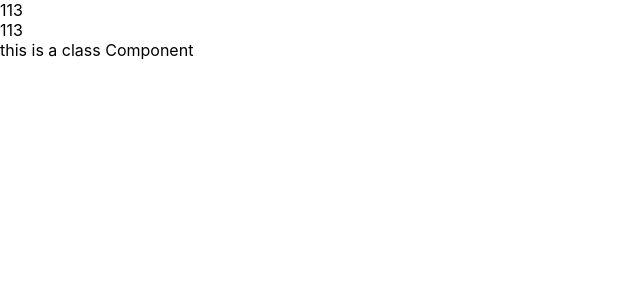
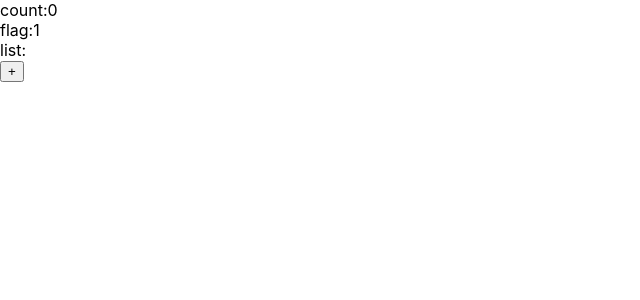
Before and after one commit to SionTianYin/react-basic, a React (Create React App) app: page / in a window 1280 px wide. Shown: the top 300 px of the page, without its empty margins (0-640 px from the left). Built offline with nearby package versions, Linux system fonts and the light colour scheme.

Commit message:
modified:   src/App.js 	new file:   src/Before.js

```diff
--- a/src/App.js
+++ b/src/App.js
@@ -1,147 +1,29 @@
-// // 1.识别常规的变量
-// const name = 'ELise'
-// // 2.原生js调用
-// const getAge = () =>{
-//   return 24
-// }
-// // 3.三元运算符
-// const flag = true
-
-// function MyButton() {
-//   return (
-//     <button>
-//       I'm a button
-//     </button>
-//   );
-// }
-
-// export default function MyApp() {
-//   return (
-//     <div className="App">
-//       <h1>{name}</h1>
-//       {getAge()}
-//       {flag ? 'nice': 'ass'}
-//       {console.log('hello world')}
-//       <MyButton />
-//     </div>
-//   );
-// }
-
-// 列表渲染：map songs.map(item => <li>{item.name}</li>
-// 重复渲染的是哪个模板，就return谁
-// const songs = [
-//   { id: 1, name: '痴心绝对' },
-//   { id: 2, name: '像我这样的人' },
-//   { id: 3, name: '南山南' }
-// ]
-
-// function App() {
-//   return (
-//     <div className="App">
-//       <ul>
-//         {
-//           songs.map(song => <li key={song.id}>{song.name}/</li>)
-//         }
-//       </ul>
-//     </div>
-//   )
-// }
-
-
-// // export default App
-// // 来个布尔值
-// const flag = true
-// function App() {
-//   return (
-//     <div className="App">
-//       {/* 条件渲染字符串 */}
-//       {flag ? 'react真有趣' : 'vue真有趣'}
-//       {/* 条件渲染标签/组件 */}
-//       {flag ? (
-//         <div>
-//           <span>this is span</span>
-//         </div>) : null}
-//     </div>
-//   )
-// }
-// export default App
-
-// const getHtag = (type) =>{
-//   if(type === 1){
-//     return <h1>this is h1</h1>
-//   }
-//   if(type === 2){
-//     return <h2>this is h2</h2>
-//   }
-//   if(type === 3){
-//     return <h3>this is h3</h3>
-//   }
-// }
-
-// function App(){
-//   return(
-//     <div classname = "App">
-//       {getHtag(1)}
-//       {getHtag(2)}
-//       {getHtag(3)}
-//     </div>
-//   )
-// }
-
-// export default App
-
-// const style1 ={
-//   color:'red',
-//   fontSize:'30px'
-// }
-// const style2 ={
-//   color:'green',
-// }
-import { click } from "@testing-library/user-event/dist/click"
-import React from "react"
-
-function Hello () {
-  const clickHandler = (e, msg) => {
-    // e.preventDefault()
-    console.log('triggered click handler', e, msg)
-  }
-  return <div onClick={(e) => clickHandler(e, 'this is a msg')}>113</div>
-}
-
-class HelloComponent extends React.Component {
-  clickHandler = () => {
-    console.log('triggered click handler')
-  }
-  render () {
-    return <div onClick={this.clickHandler}>this is a class Component</div>
-  }
-}
-
-
+import { useState } from "react"
 
 function App () {
+  const [count, setCount] = useState(0)
+  const [flag, setFlag] = useState(true)
+  const [list, setList] = useState([])
+  console.log(count)
+  function test () {
+    setCount(count + 1)
+    setFlag(false)
+    setList([1, 2, 3])
+  }
   return (
-    <div className="App">
-      {
-        <>
-          <Hello />
-          <Hello></Hello>
-          <HelloComponent></HelloComponent>
-        </>
-      }
+    // <div>
+    //   <button onClick={() => setCount(count + 1)}>{count}</button>
+    // </div>
+    <div>
+      count:{count}
+      <br></br>
+      flag:{flag ? '1' : '0'}
+      <br></br>
+      list:{list.join('-')}
+      <br></br>
+      <button onCLick={test}>+</button>
     </div>
   )
 }
 
 export default App
-
-// 面向对象语言中 this 表示当前对象的一个引用。
-
-// 但在 JavaScript 中 this 不是固定不变的，它会随着执行环境的改变而改变。
-
-// 在方法中，this 表示该方法所属的对象。
-// 如果单独使用，this 表示全局对象。
-// 在函数中，this 表示全局对象。
-// 在函数中，在严格模式下，this 是未定义的(undefined)。
-// 在事件中，this 表示接收事件的元素。
-// 类似 call() 和 apply() 方法可以将 this 引用到任何对象。
```
Also changed, not shown: src/Before.js (added, +169 -0 lines).
